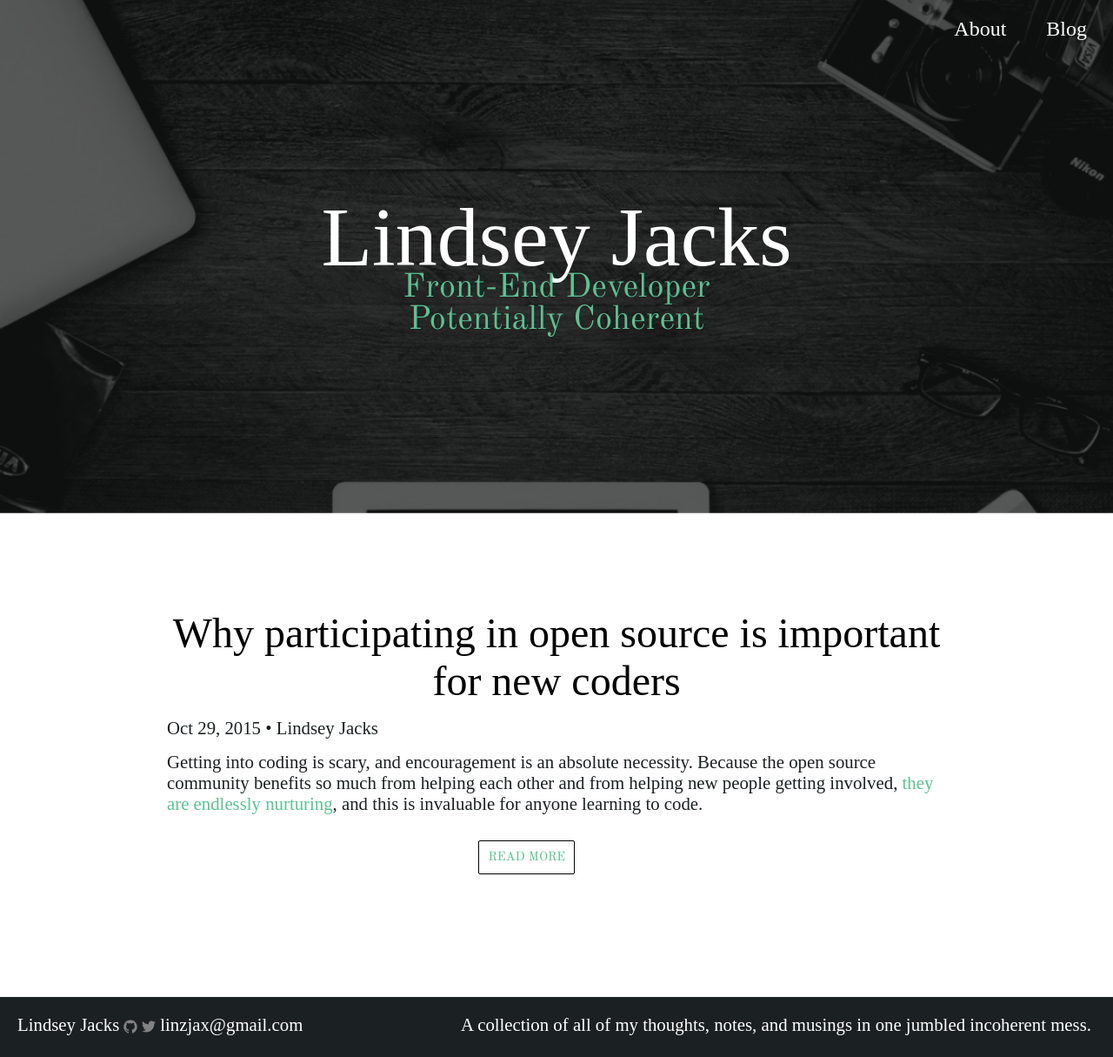
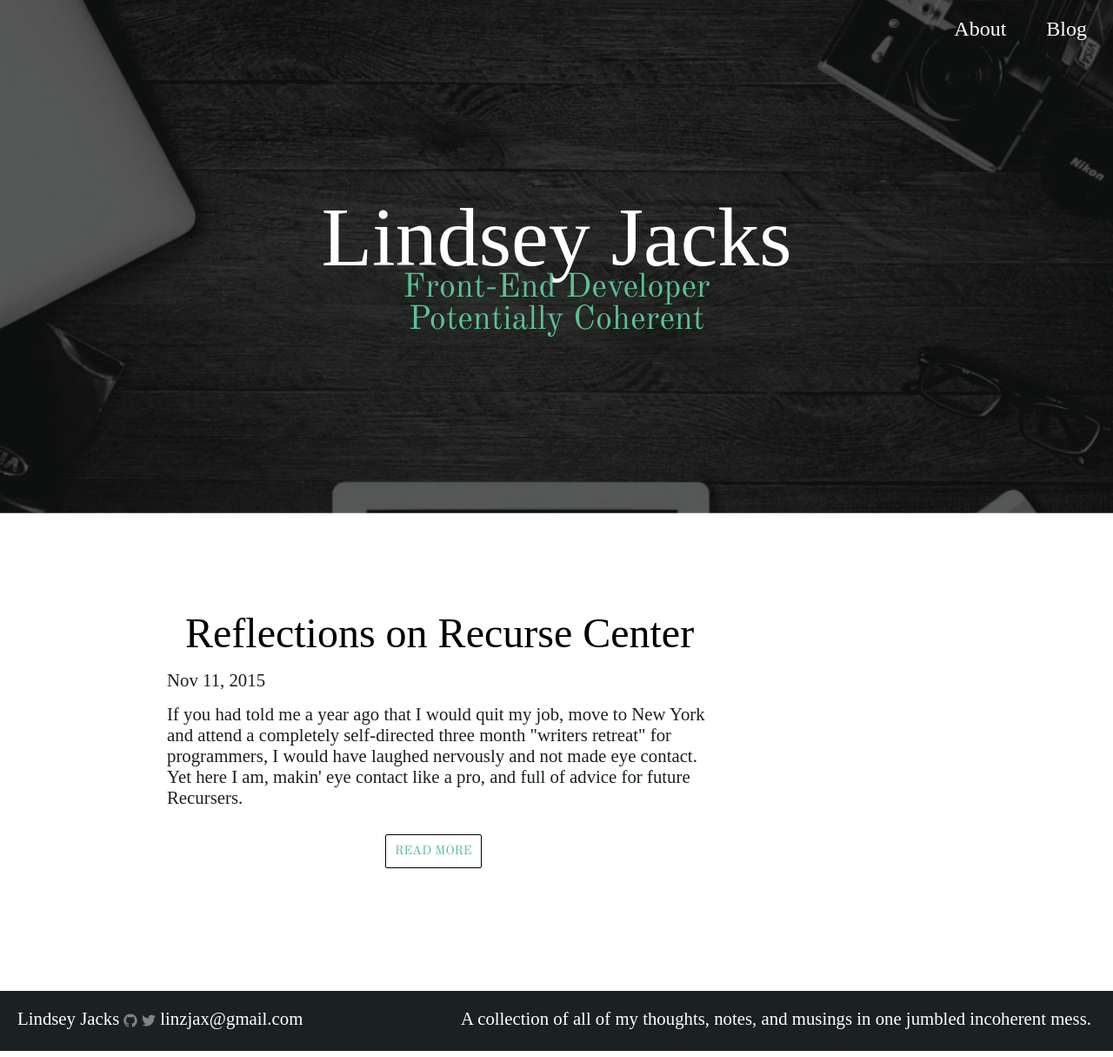
Before and after one commit to linzjax/linzjax.github.io, a Jekyll site: the page built from index.html, in a window 1280 px wide. Shown: the whole page at 87% size. Built offline with Jekyll 4.4.1, drawn with Linux system fonts in a browser that asks for light colours; some web fonts are replaced; some of the changed lines change nothing that is shown.

Commit message:
spiffed up some design and added Recurse blog

```diff
--- /dev/null
+++ b/_posts/2015-11-11-reflections-on-recurse-center.markdown
@@ -0,0 +1,61 @@
+---
+layout: post
+title:  "Reflections on Recurse Center"
+date:   2015-11-11 18:30:09
+categories: My experiences
+excerpt: "<p>If you had told me a year ago that I would quit my job, move to New York and attend a completely self-directed three month \"writers retreat\" for programmers, I would have laughed nervously and not made eye contact. Yet here I am, makin' eye contact like a pro, and full of advice for future Recursers.</p>"
+---
+
+And just like that it was over. If you had told me a year ago that I would quit my job, move to New York and attend a completely self-directed three month "writers retreat" for programmers, I would have laughed nervously and not made eye contact. Yet here I am, makin' eye contact like a pro. It's been an unbelievable three months. I've made an amazing group of friends, and learned so much it makes my head hurt to think about it. I went into Recurse thinking GUI was a way to describe brownies and came out of it being able to comfortably construct full-stack applications like a boss.
+
+Reflecting back on my experience, I realized that there were a lot of things I wish I had known, or maybe had a heads up for what to expect. So, for future Recursers: here are my thoughts. Hopefully they'll help someone.
+
+**1. It's ok to just spend time just learning.**
+
+When I got to Recurse I was asked over and over again "So what are you working on?". It wasn't until the second half of my batch that I realized this is Recurse equivalent of "how are you doing?". It wasn't meant to be intimidating. It wasn't meant to suggest that I had to have a project idea right then and there. It was genuinely because people were interested. That being said, it was still horribly intimidating. I barely knew enough JavaScript to put together a tictactoe game. How was I going to come up with a full scale project?!
+
+I'm going to tell you a little secret: what you're working on doesn't have to be a project.
+
+I spent the first few weeks going through Node.js, Mongodb and Express tutorials, making sure that I really understood how they worked, and only then did I start working on projects. Recurse isn't a startup factory, you don't need to constantly be churning out some shiny new thing. It's good to set goals, and it's going to have things you want to accomplish, but a good project could be going through all of Eloquent JavaScript.
+
+However, make sure you don't spend the entire time with your nose tucked into a tutorial. Find someone else who wants to learn the same thing. Find someone who already knows about this stuff and ask them questions if you're confused. There are people are Recurse. Use them.
+
+**2. Don't be afraid to ask questions**
+
+When I first got to Recurse, I was terrified of asking questions. Being rather new to programming, I assumed my questions were stupid, I was wasting people's time, and they were silently wondering what the hell I was doing at Recurse if I didn't already know these things.
+
+After finally getting up the courage to start asking, I was amazing at how excited people were to help. Recurse is filled with people that are interested in learning, and excited about others learning as well, and they want to help! Rather than banging my head against my keyboard hoping Google would come up with some magic tutorial, I could ask someone to explain, and then continue to explain if I didn't get it the first time.
+
+Now, I've learned to love the phrase "I don't know what that means". You always learn something new, and if that person isn't quite sure either, you get to learn together! It's the best.
+
+**3. Work with other people**
+
+Pairing with people is scary. The first time I did I found myself replaying it in my head going "Oh god was I annoying? Did I slow them down? Was this actually something they wanted to work on?". What I can tell you now is not to worry about it. Talk about what you're interested in working on ahead of time and make sure that you both have the same goals. If you want to dive deep and really understand things, and they just want to finish the project, you're not going to have a great time pairing. If you didn't enjoy pairing with someone, don't worry about it. If they don't ask you to pair again, don't worry about it. It's all a learning experience, and there are no wrong decisions, except the decision not to work with anyone while you're there. Mostly because you need to know how. If you want to program as a career, you need to know how to pair, and Recurse is a safe place to practice.
+
+**4. Shits and giggles programming is just the best**
+
+There were several times that I was working on a "real" project, hating my life, and finally ditching it to build something fun and stupid. These fun and stupid projects ended up being some of my favorite. It's okay to have fun. It's okay to build something useless just because you feel like it.
+
+**5. Learn to walk away**
+
+If you're staring angrily at your computer screen, slamming your keys desperately trying to fix a bug that you know would be easily fixed if you could just figure out what the stupid thing is doing wrong. Walk. Away. Get up from your seat, pace the room, grab a cup of tea, ask people if they're interested in a coffee run, anything. Just walk away. Your brain has this amazing ability to figure things out, but only if you give a chance to recuperate. You'll be amazed what comes to you after you've walked away.
+
+**7. Talk to people!**
+
+I'm the worst at networking. I think it's silly and I find small talk painful at best. However, for the first few weeks of Recurse I made it a point to talk to as many different people as possible. It was scary, but everyone was incredibly nice, and I learned a lot about different people. Recurse is an interesting experience because everyone is "the new person", so they're all looking for someone to talk to. It's like a beautiful hand crafted artisanal friend group made specifically for you.
+
+If you feel like you haven't really made connections with anyone immediately, give it time. Some of my best friends from Recurse I didn't start really talking to until the second half. When faced with a group of scary new people, it's easier to cling to people that are in your batch, and that's ok. Just be sure to talk to the new scary people too, because they can be equally great.
+
+**8. Do things that scare the hell out of you.**
+
+All of the following points lead into this: Practice being brave.
+
+Recurse is one of the most supporting, loving, non-judgmental places I've ever been. No one's doing a "thing". No one's looking at you funny. Everyone's going to be excited when you join in and try new things. Before Recurse I had never sung a song at karaoke by myself. Ever. Not once. But the first karaoke night I decided I was going to do it because everyone else was having fun and no one cared that we weren't going to be auditioning for American Idol any time soon, and everyone cheered so loud after every song like you were the biggest rock star in the world. My voice cracked, I was scared out of my mind, but I survived. Not only did I survive, I got thoroughly addicted. The rush I got from doing it was absolutely amazing, and everyone was so supportive.
+
+While this point was mostly a plug for karaoke night (please keep this tradition going!), it's mostly to highlight the importance of doing the things that scare you. Avoiding things because "you're not good at them" is silly and a fixed mindset that's going to keep you from rocking out like Christina Aguilera wishes she could. Be brave! Do things!
+
+**Conclusion**
+
+Recurse is amazing. You're amazing. You'd make a great pair. If you're thinking about going, you totally should. If you're still unsure, or have more questions, please don't hesitate to ask me anything. I have so much advice and stories to share. My next blog will be on the scary bits of Recurse (don't worry, they're not that scary). Until then,
+
+Cheers!
--- a/_sass/_layout.scss
+++ b/_sass/_layout.scss
@@ -76,7 +76,8 @@ a {
     width: 70%;
     margin: 0 auto;
 
-
+    .post-list {
+        width: 70%;
         h1 {
             text-align: center;
             font-size: 3em;
@@ -107,6 +108,7 @@ a {
 
                 &:hover {
                     color: $darkest-color;
+                }
             }
         }
     }
--- a/index.html
+++ b/index.html
@@ -19,8 +19,7 @@ layout: default
   <div class="wrapper">
 
     <div class="home">
-
-  <!-- <h1 class="page-heading">Posts</h1> -->
+    <div class ="home-social"></div>
     <ul class="post-list">
         {% for post in site.posts limit:1%}
         <div class='new-post'>
```
Also changed, not shown: 6 other files. Lines whose indentation alone changed are shown as unchanged.
